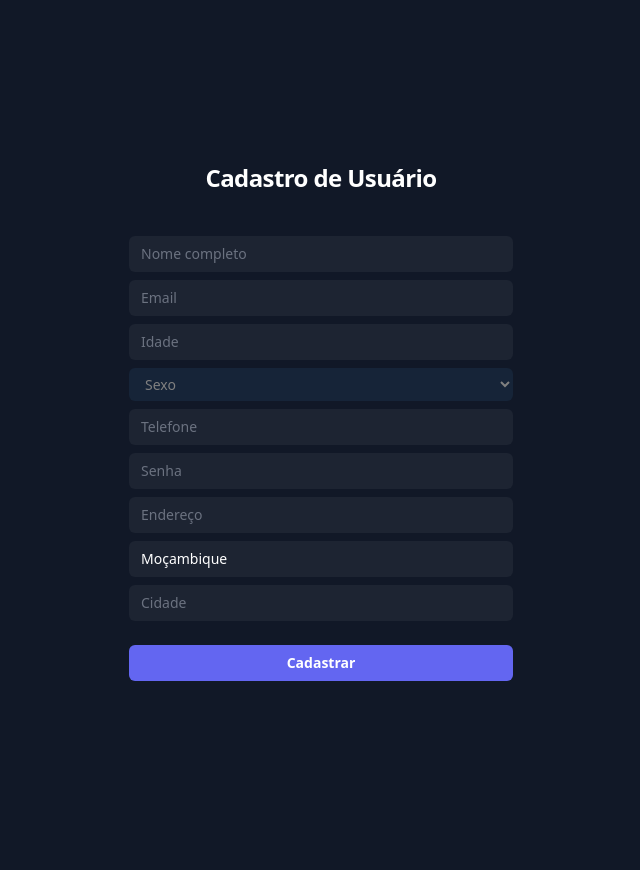
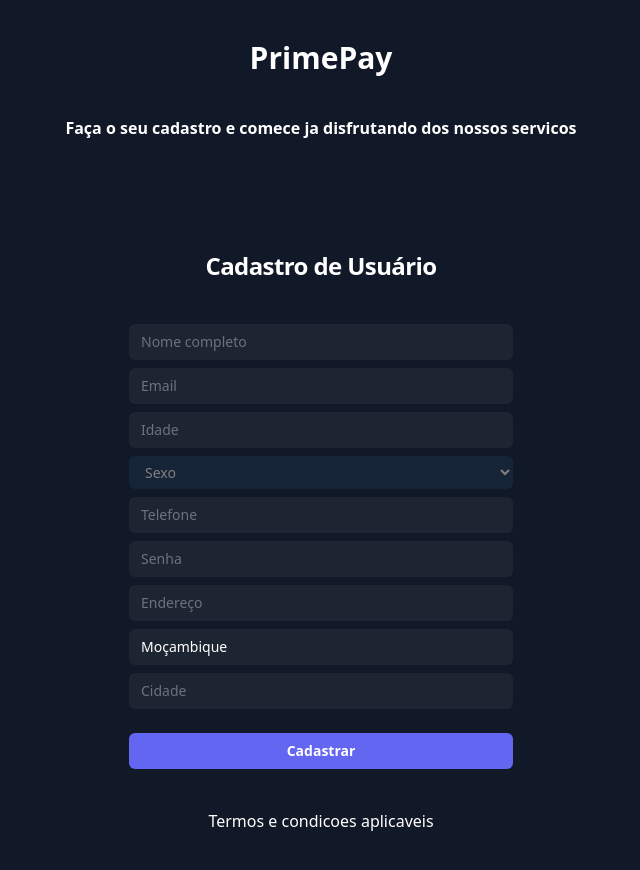
Before and after one commit to DevStore11/App-Bank, a plain HTML site: page docs/pages/cadastro.html in a window 1280 px wide. Shown: the whole page, without its empty margins (319-959 px from the left). Before the commit the page ends 800 px from the top, so only its background shows below. Drawn offline with nearby package versions, Linux system fonts and the light colour scheme.

Commit message:
Ajustes na pagina de cadastros

```diff
--- a/docs/pages/cadastro.html
+++ b/docs/pages/cadastro.html
@@ -6,16 +6,21 @@
   <meta name="viewport" content="width=device-width, initial-scale=1.0">
   <script src="https://cdn.tailwindcss.com"></script>
   <link rel="stylesheet" href="../assets/css/cadastro.css">
-    <title>Document</title>
+  <title>Cadastro - PrimePay</title>
 </head>
 
 <body class="h-full">
 
+  <div class="flex flex-col justify-center     lg:px-8">
+    <h1 class="mt-10 text-center text-3xl font-bold text-white">PrimePay</h1>
+    <p class="text-white text-center mt-10 font-semibold">Faça o seu cadastro e comece ja disfrutando dos nossos servicos
+    </p>
+  </div>
 
   <div class="flex min-h-full flex-col justify-center px-6 py-12 lg:px-8">
     <div class="sm:mx-auto sm:w-full sm:max-w-sm">
 
-            <h2 class="mt-10 text-center text-2xl/9 font-bold tracking-tight text-white">Cadastro de Usuário</h2>
+      <h2 class="text-center text-2xl/9 font-bold tracking-tight text-white">Cadastro de Usuário</h2>
     </div>
 
     <div class="mt-10 sm:mx-auto sm:w-full sm:max-w-sm">
@@ -39,11 +44,16 @@
             <option value="outro">Prefiro não informar</option>
           </select>
 
-                    <input type="tel" id="telefone" placeholder="Telefone" required class="block w-full rounded-md bg-white/5 px-3 py-1.5 text-base text-white outline-1 -outline-offset-1 outline-white/10 placeholder:text-gray-500 focus:outline-2 focus:-outline-offset-2 focus:outline-indigo-500 sm:text-sm/6 mb-2">
-                    <input type="password" id="senha" placeholder="Senha" required class="block w-full rounded-md bg-white/5 px-3 py-1.5 text-base text-white outline-1 -outline-offset-1 outline-white/10 placeholder:text-gray-500 focus:outline-2 focus:-outline-offset-2 focus:outline-indigo-500 sm:text-sm/6 mb-2">
-                    <input type="text" id="endereco" placeholder="Endereço" required class="block w-full rounded-md bg-white/5 px-3 py-1.5 text-base text-white outline-1 -outline-offset-1 outline-white/10 placeholder:text-gray-500 focus:outline-2 focus:-outline-offset-2 focus:outline-indigo-500 sm:text-sm/6 mb-2">
-                    <input type="text" id="pais" value="Moçambique" required class="block w-full rounded-md bg-white/5 px-3 py-1.5 text-base text-white outline-1 -outline-offset-1 outline-white/10 placeholder:text-gray-500 focus:outline-2 focus:-outline-offset-2 focus:outline-indigo-500 sm:text-sm/6 mb-2">
-                    <input type="text" id="cidade" placeholder="Cidade" required class="block w-full rounded-md bg-white/5 px-3 py-1.5 text-base text-white outline-1 -outline-offset-1 outline-white/10 placeholder:text-gray-500 focus:outline-2 focus:-outline-offset-2 focus:outline-indigo-500 sm:text-sm/6 mb-2">
+          <input type="tel" id="telefone" placeholder="Telefone" required
+            class="block w-full rounded-md bg-white/5 px-3 py-1.5 text-base text-white outline-1 -outline-offset-1 outline-white/10 placeholder:text-gray-500 focus:outline-2 focus:-outline-offset-2 focus:outline-indigo-500 sm:text-sm/6 mb-2">
+          <input type="password" id="senha" placeholder="Senha" required
+            class="block w-full rounded-md bg-white/5 px-3 py-1.5 text-base text-white outline-1 -outline-offset-1 outline-white/10 placeholder:text-gray-500 focus:outline-2 focus:-outline-offset-2 focus:outline-indigo-500 sm:text-sm/6 mb-2">
+          <input type="text" id="endereco" placeholder="Endereço" required
+            class="block w-full rounded-md bg-white/5 px-3 py-1.5 text-base text-white outline-1 -outline-offset-1 outline-white/10 placeholder:text-gray-500 focus:outline-2 focus:-outline-offset-2 focus:outline-indigo-500 sm:text-sm/6 mb-2">
+          <input type="text" id="pais" value="Moçambique" required
+            class="block w-full rounded-md bg-white/5 px-3 py-1.5 text-base text-white outline-1 -outline-offset-1 outline-white/10 placeholder:text-gray-500 focus:outline-2 focus:-outline-offset-2 focus:outline-indigo-500 sm:text-sm/6 mb-2">
+          <input type="text" id="cidade" placeholder="Cidade" required
+            class="block w-full rounded-md bg-white/5 px-3 py-1.5 text-base text-white outline-1 -outline-offset-1 outline-white/10 placeholder:text-gray-500 focus:outline-2 focus:-outline-offset-2 focus:outline-indigo-500 sm:text-sm/6 mb-2">
 
 
         </div>
@@ -55,10 +65,11 @@
 
         </div>
       </form>
-
+      <footer class="text-center text-white mt-10">Termos e condicoes aplicaveis </footer>
 
     </div>
   </div>
+  <script src="/backend/src/server.js"></script>
 </body>
 
 </html>
```
Also changed, not shown: 1 other file. Lines whose indentation alone changed are shown as unchanged.
